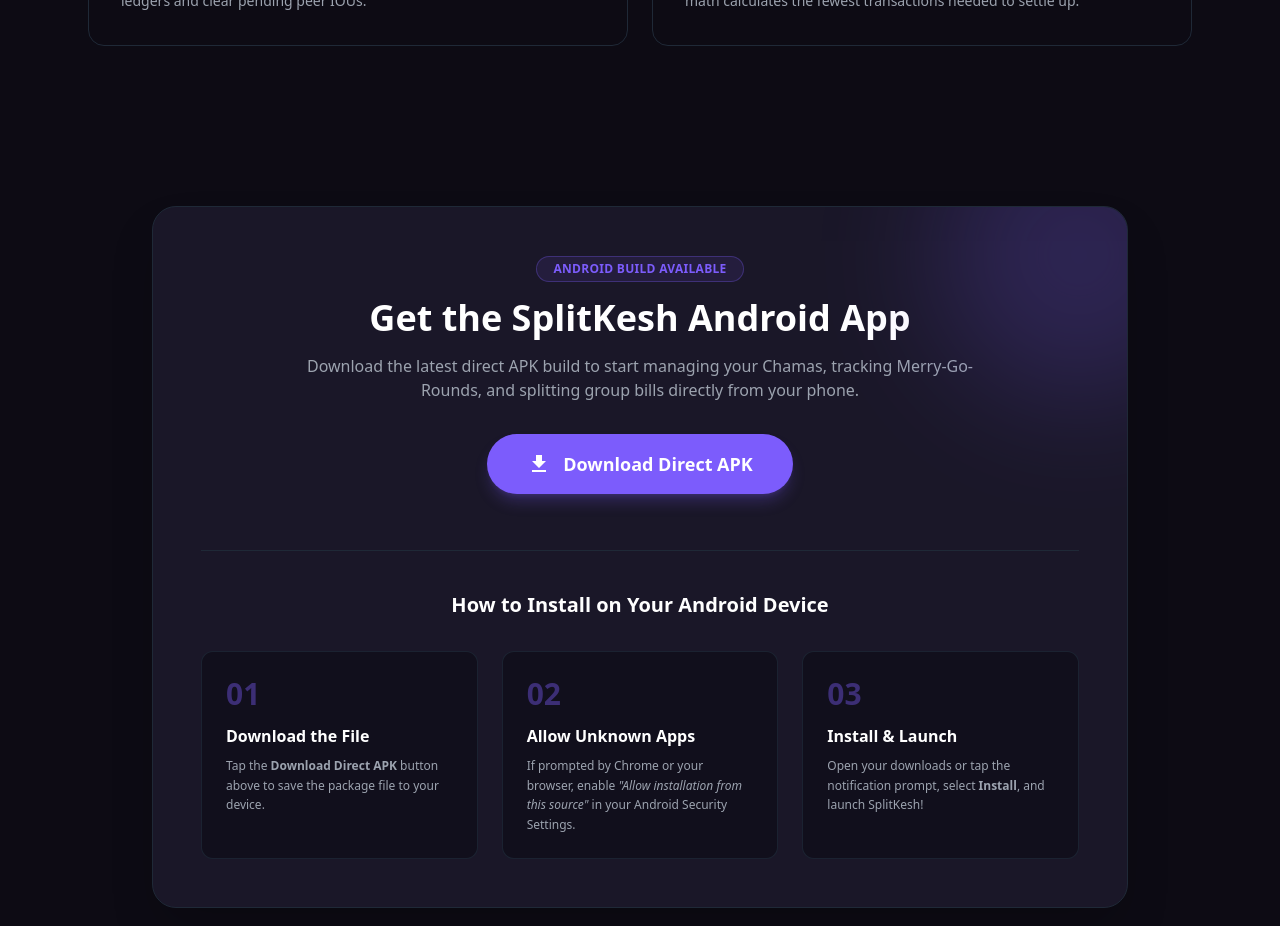
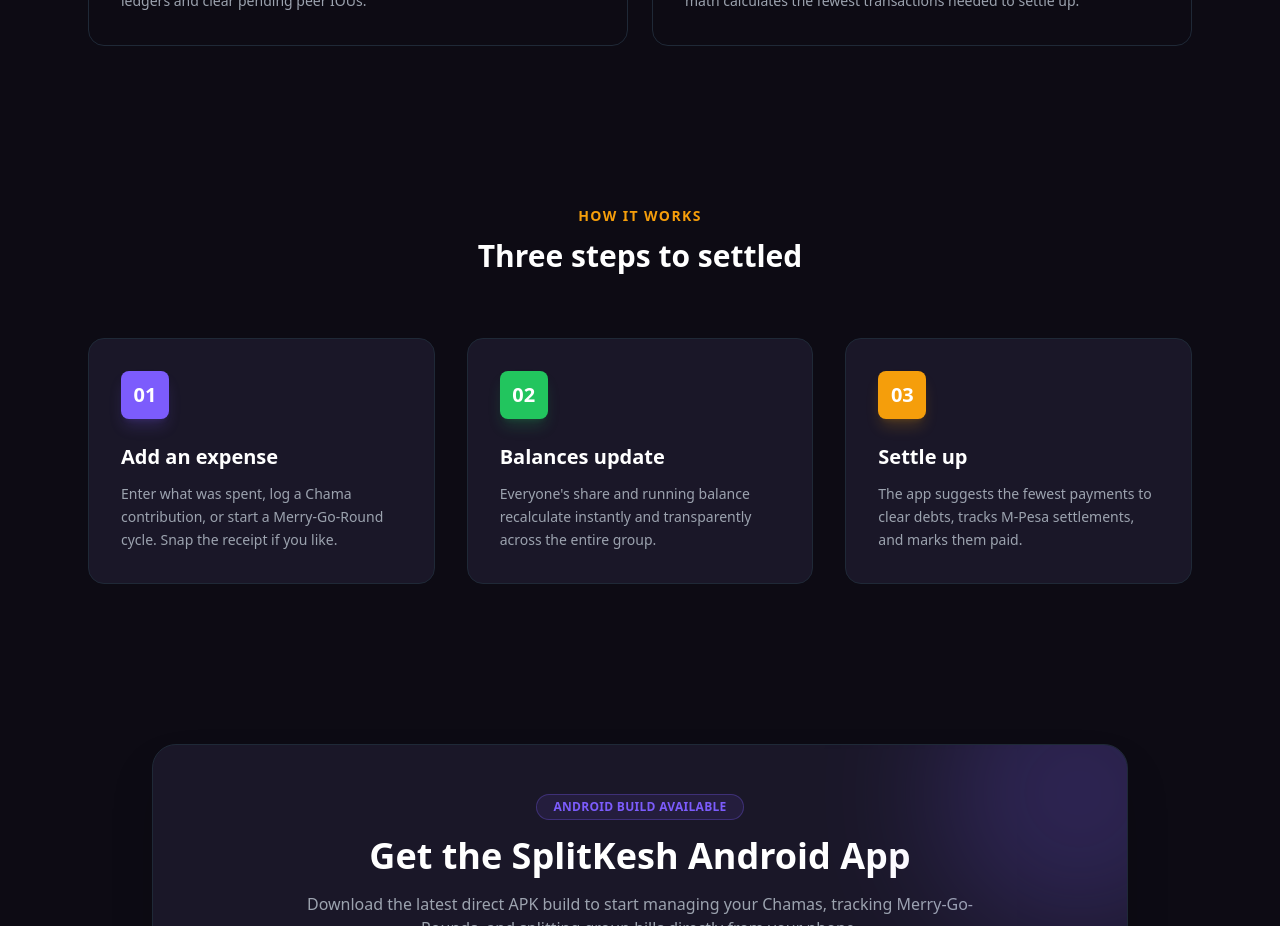
Before and after one commit to briankimani640/splitkesh-web, a React (Vite) app: page / in a window 1280 px wide. Shown: the part 2300-3226 px from the top of the page. Built offline with nearby package versions, Linux system fonts and the light colour scheme.

Commit message:
feat: add 'how it works' 3-step guide section

```diff
--- a/src/App.jsx
+++ b/src/App.jsx
@@ -2,6 +2,7 @@
 import Hero from './components/Hero'
 import ProblemSolution from './components/ProblemSolution'
 import FeatureGrid from './components/FeatureGrid'
+import HowItWorks from './components/HowItWorks' // <-- Import here
 import ApkDownloadGuide from './components/ApkDownloadGuide'
 import Footer from './components/Footer'
 
@@ -13,6 +14,7 @@
         <Hero />
         <ProblemSolution />
         <FeatureGrid />
+        <HowItWorks /> {/* <-- Add it here */}
         <ApkDownloadGuide />
       </main>
       <Footer />
--- /dev/null
+++ b/src/components/HowItWorks.jsx
@@ -0,0 +1,54 @@
+const HowItWorks = () => {
+  return (
+    <section className="py-20 px-6 max-w-6xl mx-auto" id="how-it-works">
+
+      <div className="text-center mb-16">
+        <h2 className="text-sm text-warning font-bold tracking-widest uppercase mb-3">
+          How it works
+        </h2>
+        <h3 className="text-3xl font-bold text-white">
+          Three steps to settled
+        </h3>
+      </div>
+
+      <div className="grid grid-cols-1 md:grid-cols-3 gap-8">
+
+        {/* Step 1 */}
+        <div className="bg-darkcard border border-gray-800 rounded-2xl p-8 relative hover:-translate-y-2 transition-transform duration-300">
+          <div className="w-12 h-12 bg-primary text-white rounded-lg flex items-center justify-center text-xl font-bold mb-6 shadow-lg shadow-primary/20">
+            01
+          </div>
+          <h4 className="text-xl font-bold text-white mb-3">Add an expense</h4>
+          <p className="text-gray-400 text-sm leading-relaxed">
+            Enter what was spent, log a Chama contribution, or start a Merry-Go-Round cycle. Snap the receipt if you like.
+          </p>
+        </div>
+
+        {/* Step 2 */}
+        <div className="bg-darkcard border border-gray-800 rounded-2xl p-8 relative hover:-translate-y-2 transition-transform duration-300">
+          <div className="w-12 h-12 bg-success text-white rounded-lg flex items-center justify-center text-xl font-bold mb-6 shadow-lg shadow-success/20">
+            02
+          </div>
+          <h4 className="text-xl font-bold text-white mb-3">Balances update</h4>
+          <p className="text-gray-400 text-sm leading-relaxed">
+            Everyone's share and running balance recalculate instantly and transparently across the entire group.
+          </p>
+        </div>
+
+        {/* Step 3 */}
+        <div className="bg-darkcard border border-gray-800 rounded-2xl p-8 relative hover:-translate-y-2 transition-transform duration-300">
+          <div className="w-12 h-12 bg-warning text-white rounded-lg flex items-center justify-center text-xl font-bold mb-6 shadow-lg shadow-warning/20">
+            03
+          </div>
+          <h4 className="text-xl font-bold text-white mb-3">Settle up</h4>
+          <p className="text-gray-400 text-sm leading-relaxed">
+            The app suggests the fewest payments to clear debts, tracks M-Pesa settlements, and marks them paid.
+          </p>
+        </div>
+
+      </div>
+    </section>
+  );
+};
+
+export default HowItWorks;
```
